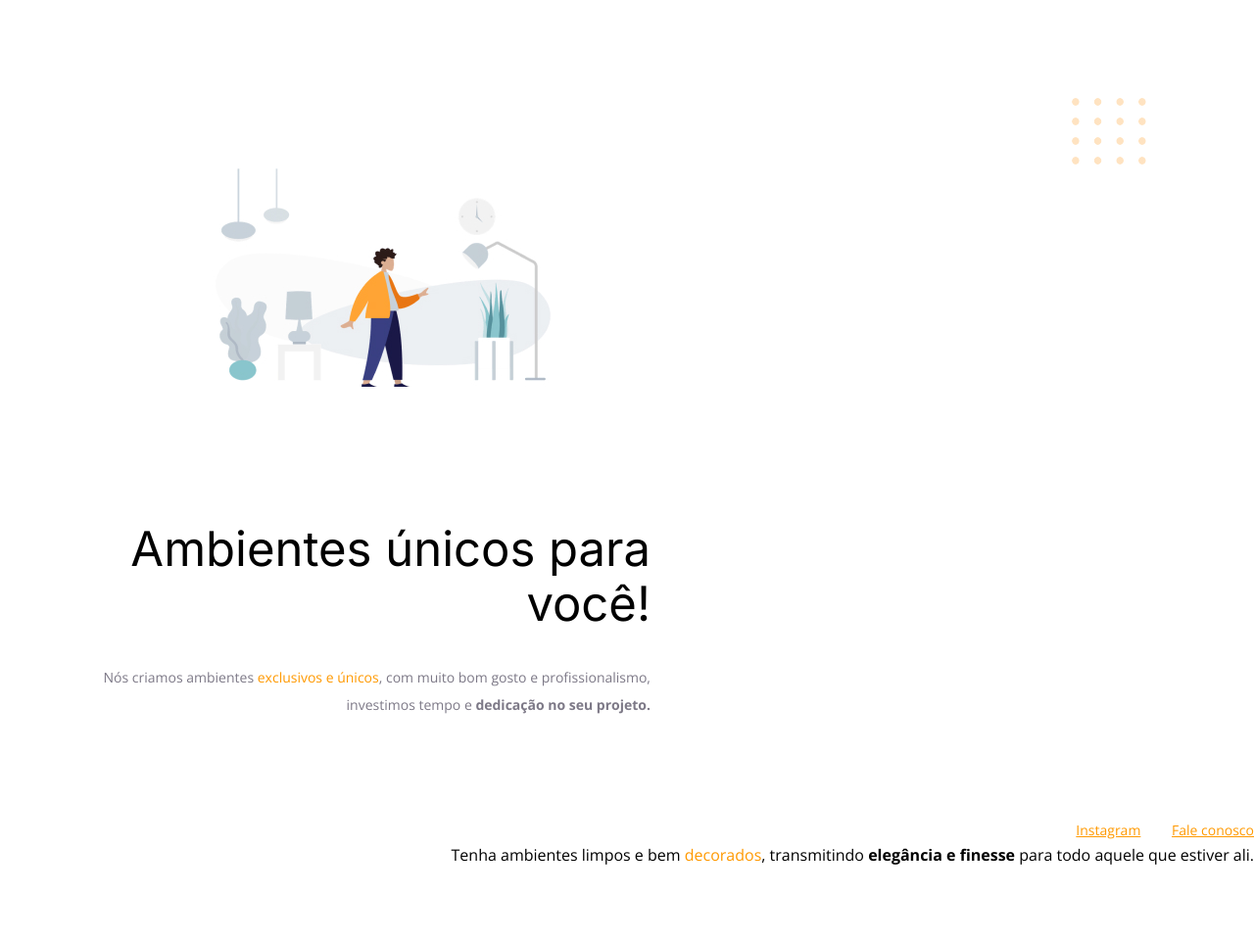
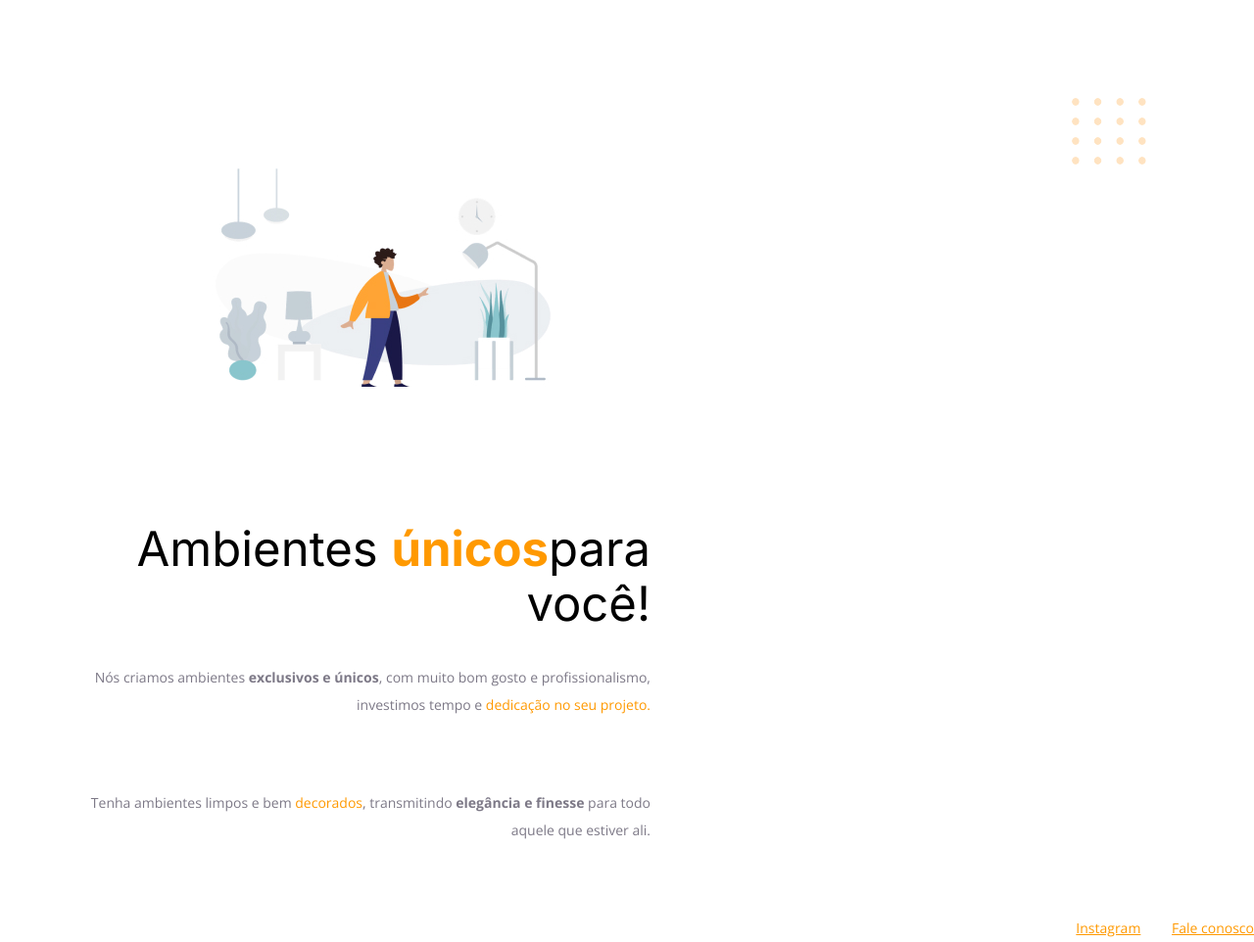
Before and after one commit to PabloPerdigao/Desafio-Explorer-Corrigindo-bugs-Projeto-01, a plain HTML site: page index.html in a window 1280 px wide. Shown: the whole page at 98% size. Before the commit the page ends 884 px from the top, so only its background shows below. Drawn offline with nearby package versions, Linux system fonts and the light colour scheme.

Commit message:
Update index.html

```diff
--- a/index.html
+++ b/index.html
@@ -32,29 +32,32 @@
     />
 
 
-      <h1>Ambientes únicos para você!</h1>
+      <h1>Ambientes <span>únicos</span>para você!</h1>
       <p>
-        Nós criamos ambientes <span>exclusivos e únicos</span>, com muito
+        Nós criamos ambientes <strong>exclusivos e únicos</strong>, com muito
         bom gosto e profissionalismo, investimos tempo e
-        <strong>dedicação no seu projeto.</strong>
+        <span>dedicação no seu projeto.</span>
+      </p>
 
         <br />
         <br />
-      </p>
+
+        <p>
+          Tenha ambientes limpos e bem <span>decorados</span>, transmitindo
+          <strong>elegância e finesse</strong>
+          para todo aquele que estiver ali.
+        </p>
     </div>
 
     <div id="footer">
+
     <div id="line"></div>
 
-      <a target="_blank" href="https://instagram.com/moveisparavoce"
+      <a href="https://instagram.com/moveisparavoce"
         >Instagram</a
       >
       <a href="mailto:contato@moveisparavoce.com">Fale conosco</a>
     </div>
 
-    Tenha ambientes limpos e bem <span>decorados</span>, transmitindo
-    <strong>elegância e finesse</strong>
-    para todo aquele que estiver ali.
-
   </body>
 </html>
```
